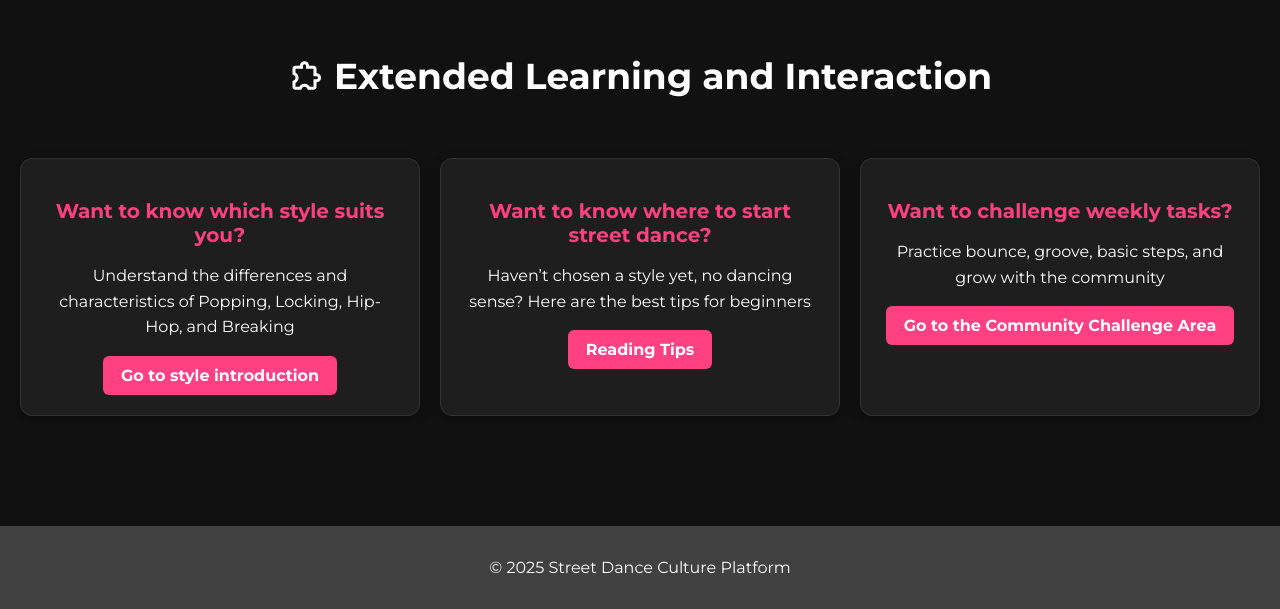
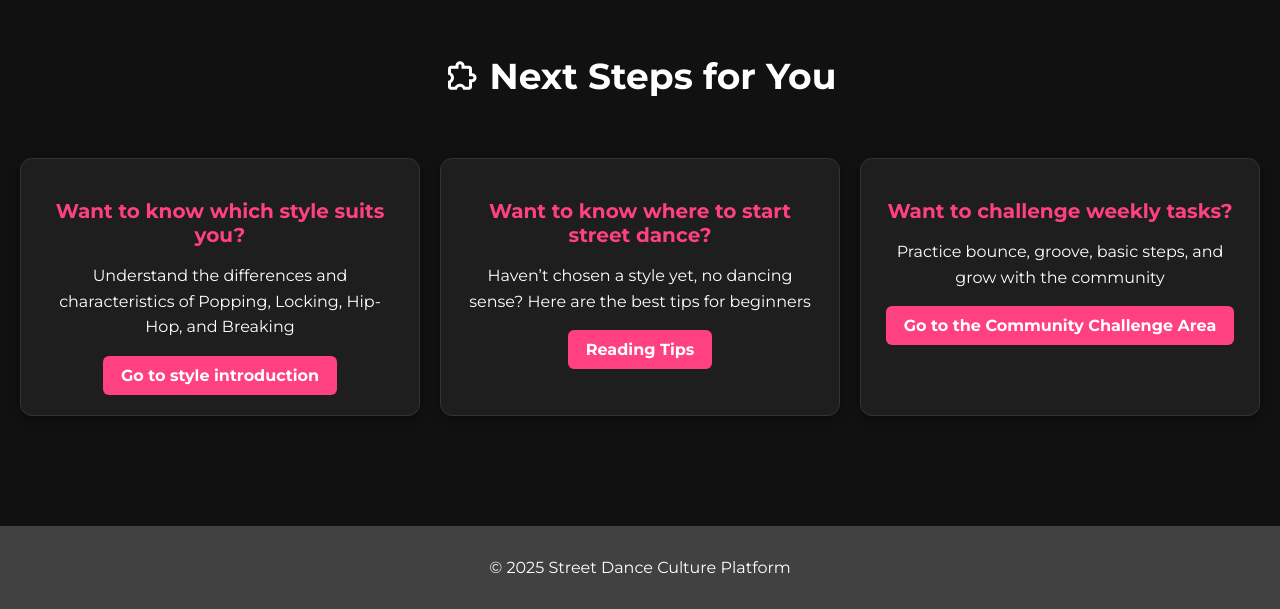
Before and after one commit to Pele000/pele, a plain HTML site: page teaching.html in a window 1280 px wide. Shown: the part 5628-6237 px from the top of the page. Drawn offline with nearby package versions, Linux system fonts and the light colour scheme.

Commit message:
Update teaching.html

```diff
--- a/teaching.html
+++ b/teaching.html
@@ -246,7 +246,7 @@
         </ul>
       </section>
       <section class="section section-dark fade-in guide-links">
-        <h2 class="section-title"><i class="bx bx-extension"></i> Extended Learning and Interaction</h2>
+        <h2 class="section-title"><i class="bx bx-extension"></i>Next Steps for You</h2>
         <div class="guide-grid">
 
           <div class="guide-card">
```
